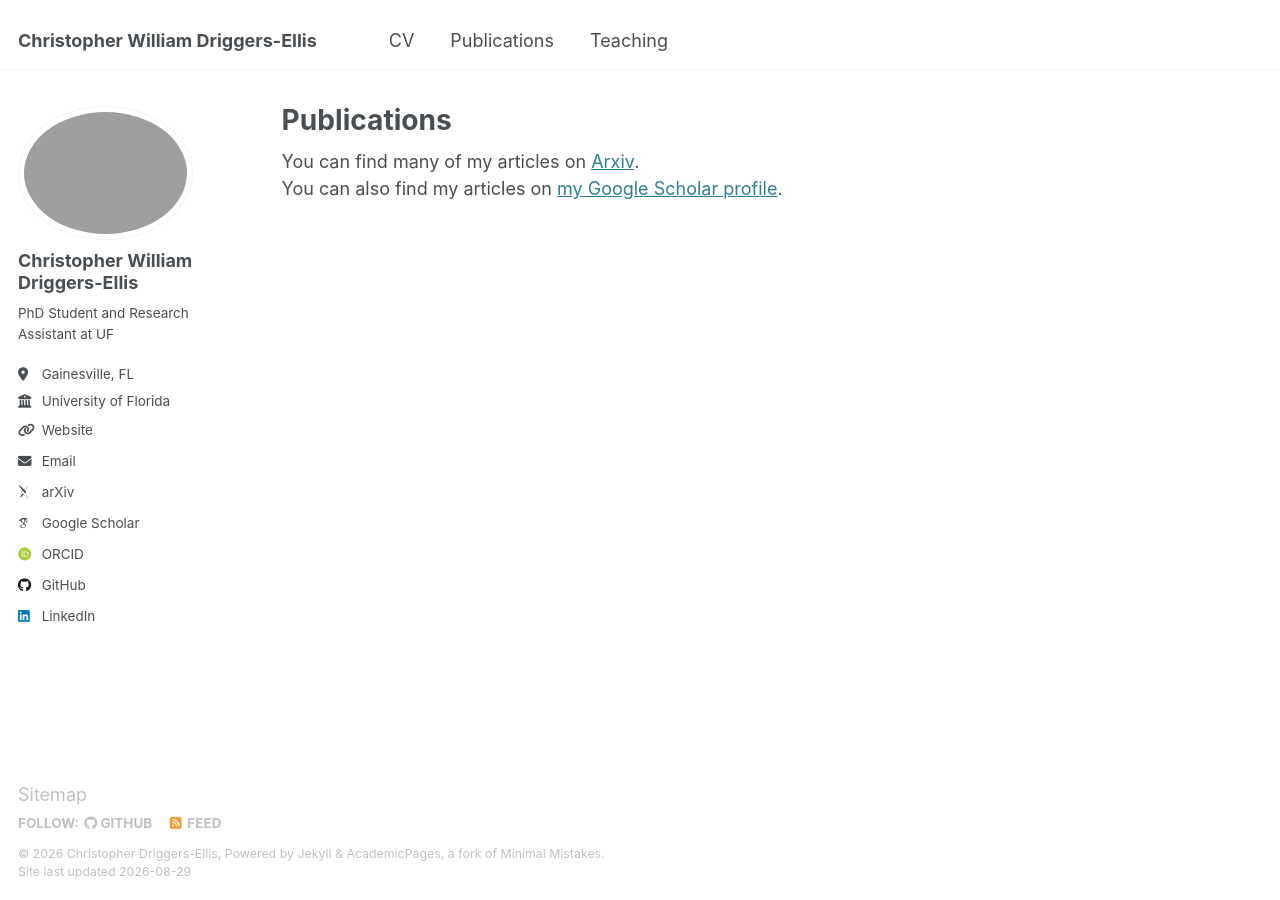
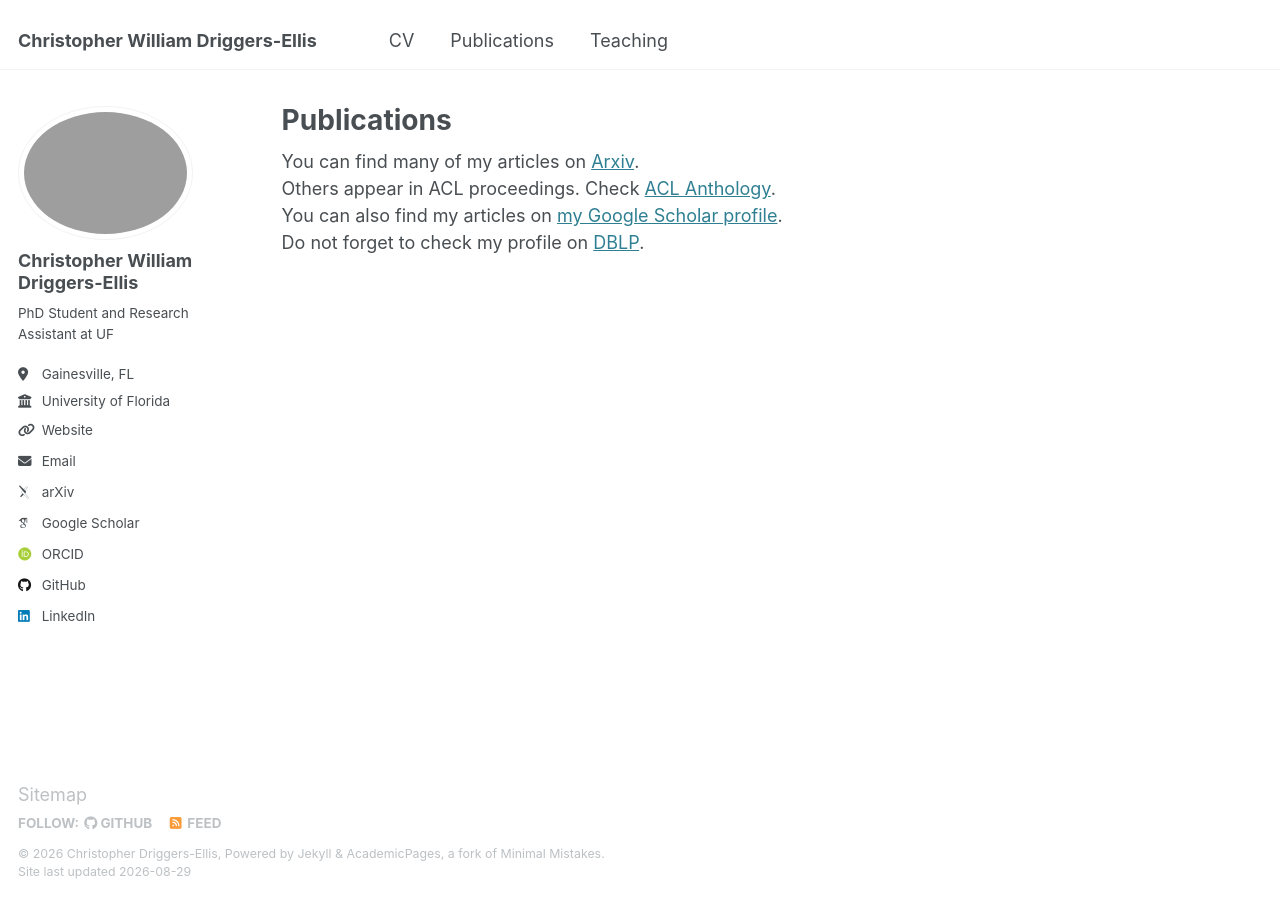
Before and after one commit to CWDE615/cwde615.github.io, a Jekyll site: the page built from _pages/publications.html, in a window 1280 px wide. Built offline with Jekyll 4.4.1, drawn with Linux system fonts in a browser that asks for light colours; some web fonts are replaced.

Commit message:
feat: Update publications.html to include ACL and DBLP.

```diff
--- a/_pages/publications.html
+++ b/_pages/publications.html
@@ -9,9 +9,13 @@ author_profile: true
   <div class="wordwrap">You can find many of my articles on <a href="{{site.author.arxiv}}">Arxiv</a>.</div>
 {% endif %}
 
+  <div class="wordwrap">Others appear in ACL proceedings. Check <a href="https://aclanthology.org/people/christopher-driggers-ellis/">ACL Anthology</a>.</div>
+
 {% if site.author.googlescholar %}
   <div class="wordwrap">You can also find my articles on <a href="{{site.author.googlescholar}}">my Google Scholar profile</a>.</div>
 {% endif %}
+
+  <div class="wordwrap">Do not forget to check my profile on <a href="https://dblp.org/pid/424/7637">DBLP</a>.</div>
 
 <!--{% include base_path %}
 
```
